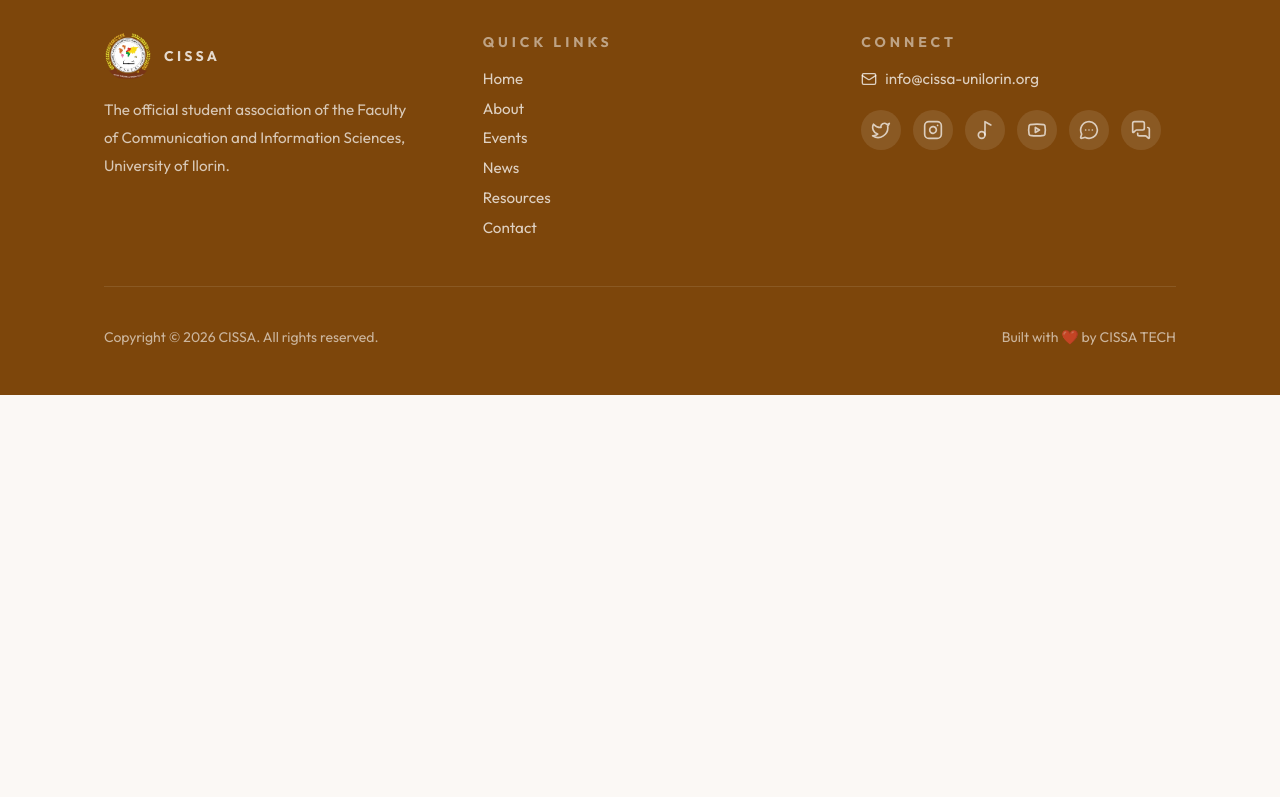
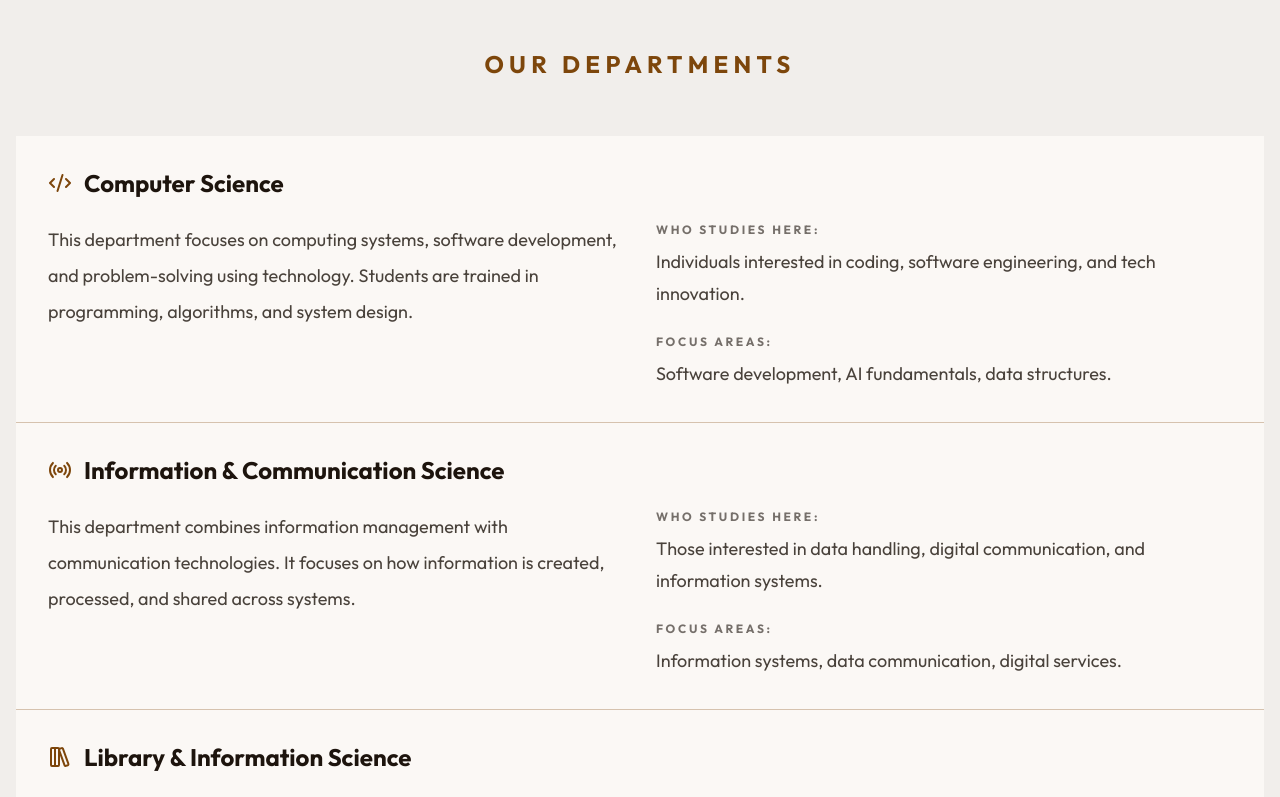
Before and after one commit to cissaunilorin/cissa-paragon-website-frontend, a Next.js app: page /about in a window 1280 px wide. Shown: the part 1600-2397 px from the top of the page. Before the commit the page ends 1995 px from the top, so only its background shows below. Built offline with nearby package versions, Linux system fonts and the light colour scheme.

Commit message:
feat: add Departments component to About page

```diff
--- /dev/null
+++ b/src/app/(main)/about/_components/Departments.tsx
@@ -0,0 +1,124 @@
+import { Clapperboard, Code2, LibraryBig, Radio, Wifi } from "lucide-react";
+
+type Department = {
+	name: string;
+	description: string;
+	students: string;
+	focusAreas: string;
+	icon: typeof Code2;
+};
+
+const departments = [
+	{
+		name: "Computer Science",
+		icon: Code2,
+		description:
+			"This department focuses on computing systems, software development, and problem-solving using technology. Students are trained in programming, algorithms, and system design.",
+		students:
+			"Individuals interested in coding, software engineering, and tech innovation.",
+		focusAreas: "Software development, AI fundamentals, data structures.",
+	},
+	{
+		name: "Information & Communication Science",
+		icon: Radio,
+		description:
+			"This department combines information management with communication technologies. It focuses on how information is created, processed, and shared across systems.",
+		students:
+			"Those interested in data handling, digital communication, and information systems.",
+		focusAreas: "Information systems, data communication, digital services.",
+	},
+	{
+		name: "Library & Information Science",
+		icon: LibraryBig,
+		description:
+			"This department emphasizes the organization, storage, and retrieval of information resources. It prepares students for roles in libraries, archives, and data centers.",
+		students:
+			"Individuals interested in knowledge management and information organization.",
+		focusAreas: "Archiving, cataloguing, digital libraries.",
+	},
+	{
+		name: "Mass Communication",
+		icon: Clapperboard,
+		description:
+			"This department focuses on media, journalism, and public communication. Students are trained in content creation, broadcasting, and media ethics.",
+		students:
+			"Those passionate about journalism, media production, and storytelling.",
+		focusAreas: "Broadcasting, public relations, digital media.",
+	},
+	{
+		name: "Telecommunication Science",
+		icon: Wifi,
+		description:
+			"This department deals with communication systems, networks, security and signal transmission. It combines engineering principles with communication technologies.",
+		students:
+			"Individuals interested in networking, telecommunications, and infrastructure systems.",
+		focusAreas:
+			"Networking, signal processing, security, CCTV, mobile communication.",
+	},
+] satisfies Department[];
+
+export default function Departments() {
+	return (
+		<section className="bg-base-200 py-16 md:py-20 lg:py-24">
+			<div className="container mx-auto px-4">
+				<div className="mx-auto max-w-7xl">
+					<div className="mb-12 text-center md:mb-14">
+						<p className="text-lg font-bold uppercase tracking-[0.22em] text-primary md:text-2xl">
+							Our Departments
+						</p>
+					</div>
+
+					<div className="divide-y divide-primary/30">
+						{departments.map((department) => {
+							const Icon = department.icon;
+
+							return (
+							<article
+								key={department.name}
+								className="bg-base-100 p-6 md:p-8"
+							>
+								<div className="space-y-6">
+									<div className="flex items-center gap-3">
+										<Icon className="size-5 shrink-0 text-primary md:size-6" />
+										<h3 className="text-xl font-bold leading-tight text-base-content md:text-2xl">
+											{department.name}
+										</h3>
+									</div>
+
+									<div className="grid gap-6 md:grid-cols-2 md:gap-8">
+										<div className="space-y-2">
+											<p className="text-base leading-8 text-base-content/80 md:text-lg md:leading-9">
+												{department.description}
+											</p>
+										</div>
+
+										<div className="space-y-6">
+											<div className="space-y-2">
+												<p className="text-xs font-bold uppercase tracking-[0.22em] text-base-content/60">
+													Who studies here:
+												</p>
+												<p className="text-base leading-7 text-base-content/80 md:text-lg md:leading-8">
+													{department.students}
+												</p>
+											</div>
+
+											<div className="space-y-2">
+												<p className="text-xs font-bold uppercase tracking-[0.22em] text-base-content/60">
+													Focus areas:
+												</p>
+												<p className="text-base leading-7 text-base-content/80 md:text-lg md:leading-8">
+													{department.focusAreas}
+												</p>
+											</div>
+										</div>
+									</div>
+								</div>
+							</article>
+							);
+						})}
+					</div>
+				</div>
+			</div>
+		</section>
+	);
+}
--- a/src/app/(main)/about/page.tsx
+++ b/src/app/(main)/about/page.tsx
@@ -1,6 +1,7 @@
 import type { Metadata } from "next";
 
 import Hero from "./_components/Hero";
+import Departments from "./_components/Departments";
 import WhoWeAre from "./_components/WhoWeAre";
 
 export const metadata: Metadata = {
@@ -14,6 +15,7 @@ export default function AboutPage() {
 		<>
 			<Hero />
 			<WhoWeAre />
+			<Departments />
 		</>
 	);
 }
```
